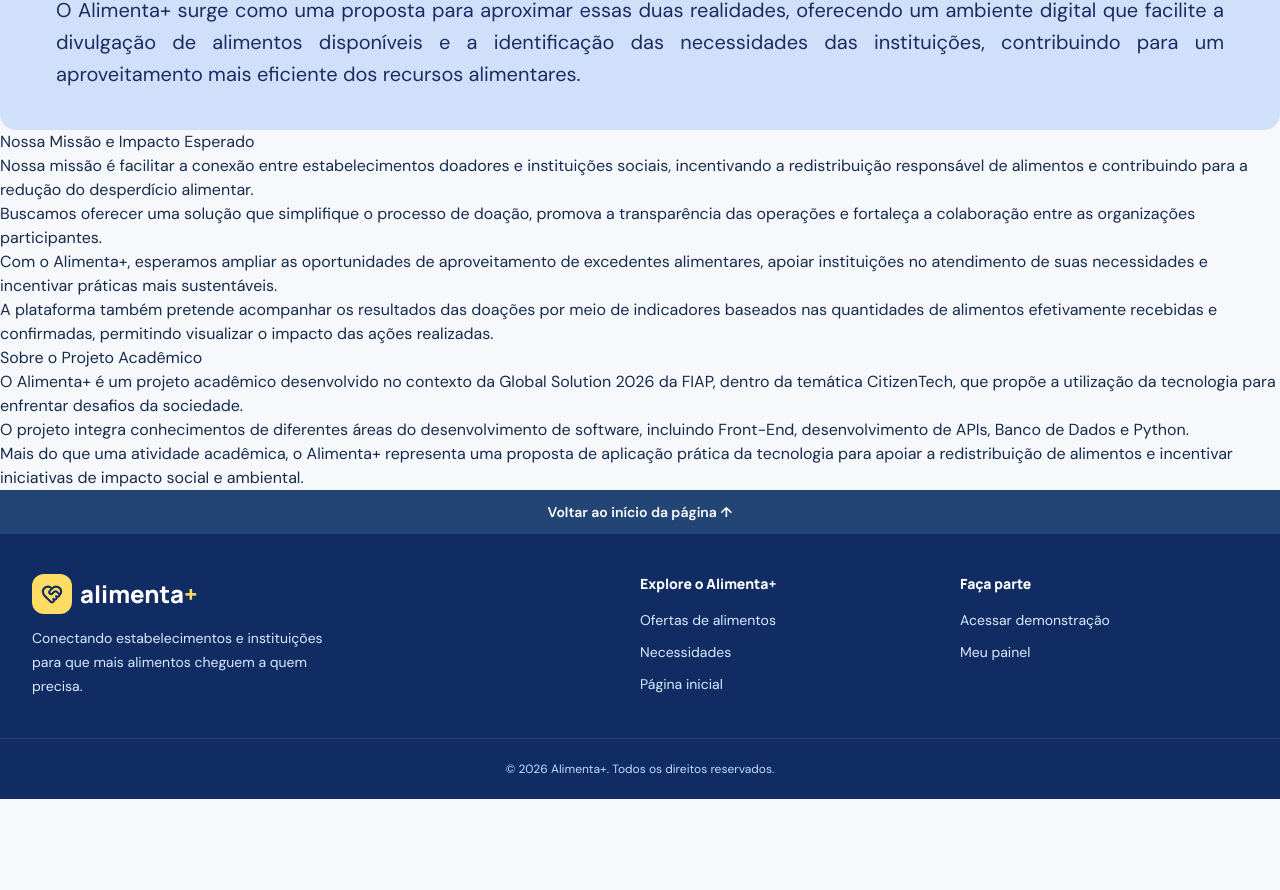
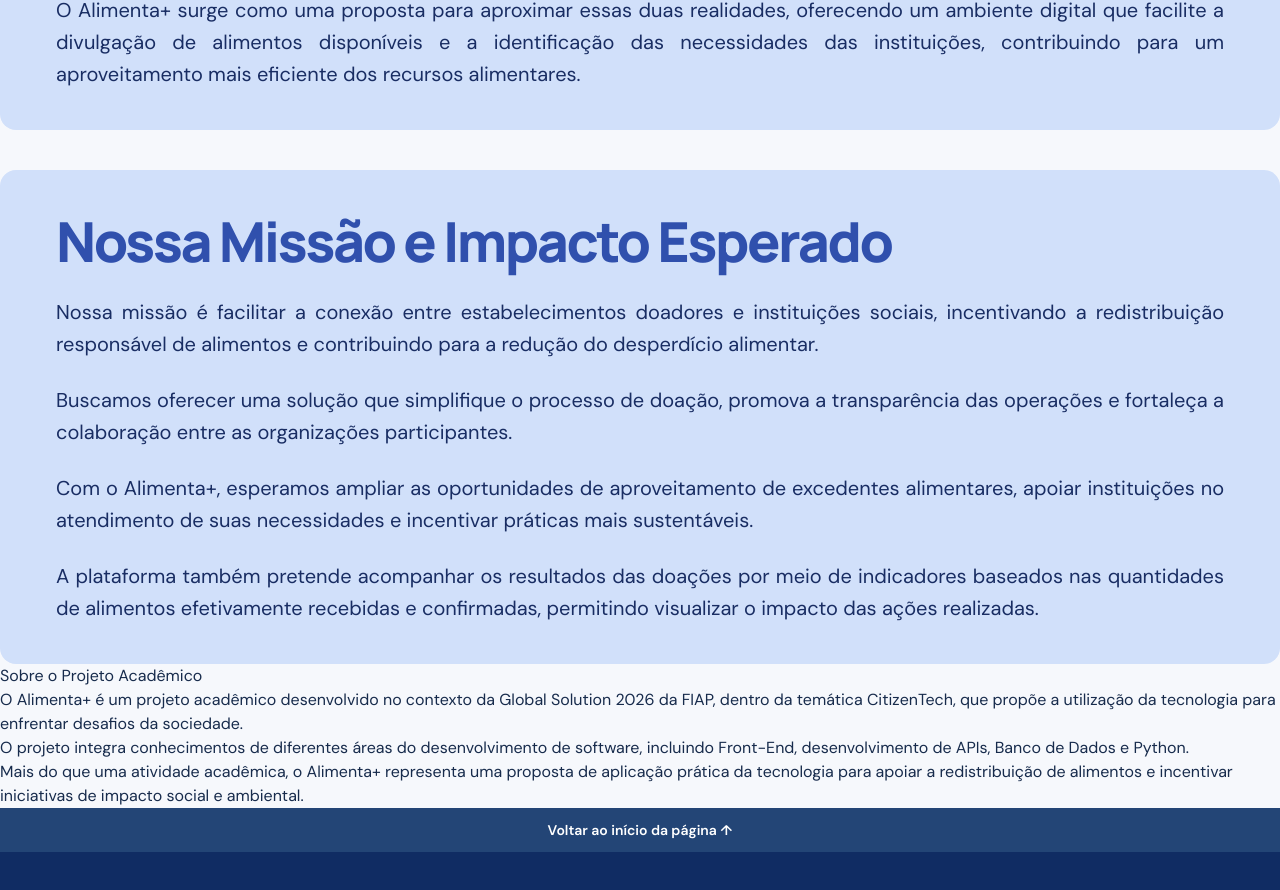
Before and after one commit to NEXT-TECH-ALIMENTA-MAIS/FRONT-END-DESIGN-ENGINEERING, a React (Vite) app: page /sobre in a window 1280 px wide. Shown: the part 1252-2142 px from the top of the page. Before the commit the page ends 2051 px from the top, so only its background shows below. Built offline with nearby package versions, Linux system fonts and the light colour scheme.

Commit message:
Feat: Criação da section "Nossa Missão e Impacto Esperado".

```diff
--- a/src/pages/Sobre/Sobre.tsx
+++ b/src/pages/Sobre/Sobre.tsx
@@ -37,17 +37,24 @@ export function Sobre() {
                 </div>
 
             </section>
-            <section>
-                <h2
-                >Nossa Missão e Impacto Esperado</h2>
-                <p
-                >Nossa missão é facilitar a conexão entre estabelecimentos doadores e instituições sociais, incentivando a redistribuição responsável de alimentos e contribuindo para a redução do desperdício alimentar.</p>
-                <p
-                >Buscamos oferecer uma solução que simplifique o processo de doação, promova a transparência das operações e fortaleça a colaboração entre as organizações participantes.</p>
-                <p
-                >Com o Alimenta+, esperamos ampliar as oportunidades de aproveitamento de excedentes alimentares, apoiar instituições no atendimento de suas necessidades e incentivar práticas mais sustentáveis.</p>
-                <p
-                >A plataforma também pretende acompanhar os resultados das doações por meio de indicadores baseados nas quantidades de alimentos efetivamente recebidas e confirmadas, permitindo visualizar o impacto das ações realizadas.</p>
+            <section className="mt-10">
+                <div className="mx-auto flex max-w-7xl flex-col gap-6 overflow-hidden rounded-2xl bg-[#d1e0fa] px-6 py-8 sm:px-10 lg:px-14 lg:py-10">
+                    <h1 className="font-display text-4xl font-extrabold leading-[1.13] tracking-[-.045em] text-[#3050AD] sm:text-5xl lg:text-[3.45rem]">
+                        Nossa Missão e Impacto Esperado
+                    </h1>
+                    <p className="w-full text-justify text-base leading-8 text-[#192D63] sm:text-lg lg:text-xl">
+                        Nossa missão é facilitar a conexão entre estabelecimentos doadores e instituições sociais, incentivando a redistribuição responsável de alimentos e contribuindo para a redução do desperdício alimentar.
+                    </p>
+                    <p className="w-full text-justify text-base leading-8 text-[#192D63] sm:text-lg lg:text-xl">
+                        Buscamos oferecer uma solução que simplifique o processo de doação, promova a transparência das operações e fortaleça a colaboração entre as organizações participantes.
+                    </p>
+                    <p className="w-full text-justify text-base leading-8 text-[#192D63] sm:text-lg lg:text-xl">
+                        Com o Alimenta+, esperamos ampliar as oportunidades de aproveitamento de excedentes alimentares, apoiar instituições no atendimento de suas necessidades e incentivar práticas mais sustentáveis.
+                    </p>
+                    <p className="w-full text-justify text-base leading-8 text-[#192D63] sm:text-lg lg:text-xl">
+                        A plataforma também pretende acompanhar os resultados das doações por meio de indicadores baseados nas quantidades de alimentos efetivamente recebidas e confirmadas, permitindo visualizar o impacto das ações realizadas.
+                    </p>
+                </div>
             </section>
             <section>
                 <h2
```
